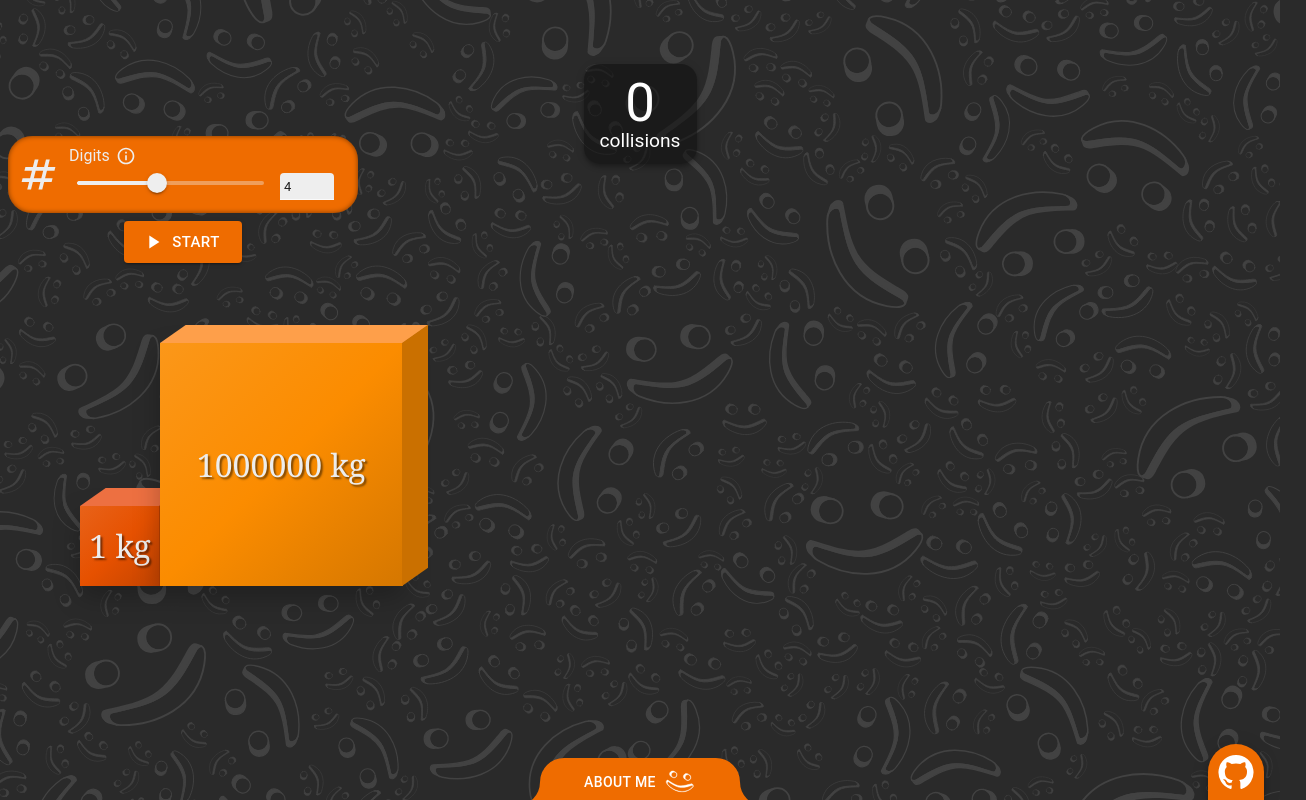
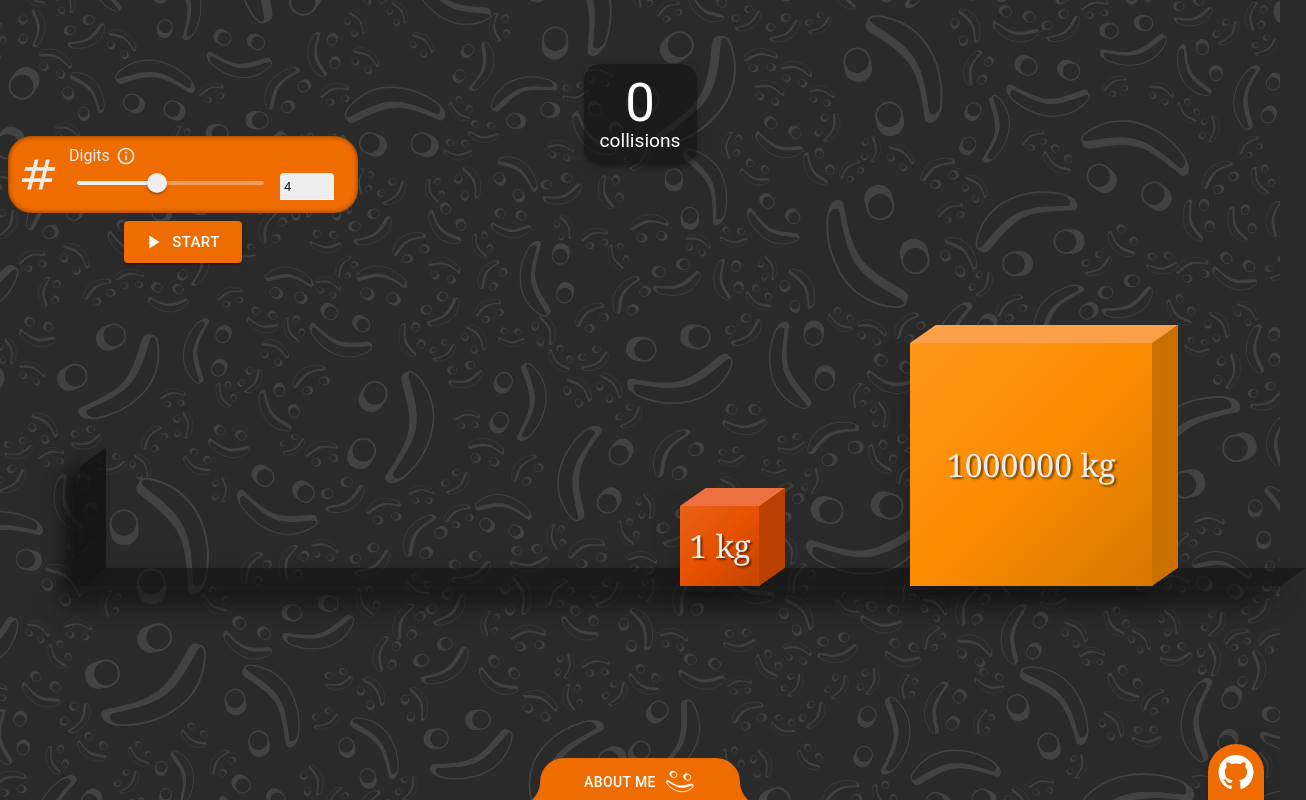
Before and after one commit to fynnbrem/homepage, a Next.js app: page /pi-collider in a window 1280 px wide. Shown: the whole page, 1306 px wide, since content can reach past the window. Built offline with nearby package versions, Linux system fonts and the light colour scheme.

Commit message:
More visual improvements to the blocks.

```diff
--- a/app/pi-collider/Blocks.tsx
+++ b/app/pi-collider/Blocks.tsx
@@ -1,9 +1,19 @@
 import { Ref, useImperativeHandle, useMemo, useRef } from "react"
-import { Box, darken, lighten } from "@mui/material"
+import { alpha, Box, darken, lighten } from "@mui/material"
 import { orange } from "@mui/material/colors"
 import styles from "./Cube.module.css"
+import { theme } from "@/app/lib/theme"
 
 export type BlockMover = (minor: number, major: number) => void
+
+export type BlockProps = {
+    minorLength: number
+    majorLength: number
+    minorInitPos: number
+    majorInitPos: number
+    minorMass: number
+    majorMass: number
+}
 
 /**
  * A slight gradient derived from the `base` color that has light shining from the top-left.
@@ -16,28 +26,63 @@ const materialGradient = (base: string) =>
     ${darken(base, 0.15)} 100%
     )`
 
+/**
+ * A single block. Has side faces to look 3D and contains its `mass` as text.
+ */
+function Block(props: {
+    ref: React.RefObject<HTMLDivElement>
+    length: number
+    mass: number
+    initialPos: number
+    baseColor: string
+    background: string
+}) {
+    return (
+        <Box
+            ref={props.ref}
+            sx={{
+                width: props.length,
+                height: props.length,
+                position: "absolute",
+                bottom: 0,
+                transform: `translateX(${props.initialPos}px)`,
+                ["--front"]: props.baseColor,
+                background: props.background,
+                display: "flex",
+                justifyContent: "center",
+                alignItems: "center",
+                boxShadow: "0 10px 25px rgba(0, 0, 0, 0.25)",
+            }}
+            // Apply the escaping side faces.
+            className={styles.cube}
+        >
+            {props.mass} kg
+        </Box>
+    )
+}
+
 export function Blocks(props: {
     blockMover: Ref<BlockMover>
-    minorLength: number
-    majorLength: number
-    minorMass: number
-    majorMass: number
+    blockProps: BlockProps
     padding: number
     distanceScale: number
 }) {
     const minorBlockRef = useRef<HTMLDivElement>(null!)
     const majorBlockRef = useRef<HTMLDivElement>(null!)
+    const bp = props.blockProps
 
     function setBlockPosition(minorPos: number, majorPos: number) {
         minorBlockRef.current.style.transform = `translateX(${minorPos * props.distanceScale}px)`
-        majorBlockRef.current.style.transform = `translateX(${majorPos * props.distanceScale + props.minorLength}px)`
+        majorBlockRef.current.style.transform = `translateX(${majorPos * props.distanceScale + bp.minorLength}px)`
     }
 
-    const colors = [orange[900], orange[600]]
-    const backgrounds = useMemo(
-        () => [materialGradient(colors[0]), materialGradient(colors[1])],
-        [],
-    )
+    const colors = useMemo(() => {
+        const base = [orange[900], orange[600]]
+        return {
+            minor: [base[0], materialGradient(base[0])],
+            major: [base[1], materialGradient(base[1])],
+        }
+    }, [])
 
     useImperativeHandle(props.blockMover, () => setBlockPosition)
 
@@ -45,53 +90,59 @@ export function Blocks(props: {
         <Box
             sx={{
                 position: "relative",
-                height: Math.max(props.minorLength, props.majorLength),
+                height: Math.max(bp.minorLength, bp.majorLength),
                 // We use px as unit so the position and canvas calculations stay straightforward.
                 margin: `${props.padding}px`,
+                marginRight: 0,
                 fontFamily: '"Cambria Math", "Cambria", serif',
-                fontVariantNumeric: "lining-nums tabular-nums",
                 fontSize: 32,
                 textShadow: "2px 2px 2px rgba(0, 0, 0, 0.5)",
             }}
         >
             <Box
+                sx={{
+                    background: alpha(theme.palette.background.default, 0.6),
+                    transform: "skewX(-55deg)",
+                    transformOrigin: "left bottom",
+                    width: "100%",
+                    height: 18,
+                    position: "absolute",
+                    top: bp.majorLength - 18,
+                    boxShadow: `0 16px 16px ${theme.palette.background.default}`,
+                }}
+            />
+            <Box
+                sx={{
+                    background: alpha(theme.palette.background.default, 0.8),
+                    transform: "skewY(-35deg)",
+                    transformOrigin: "left bottom",
+                    bottom: 0,
+                    width: 26,
+                    height: bp.minorLength * 1.5,
+                    position: "absolute",
+                    boxShadow: `-16px 0 16px ${theme.palette.background.default}`,
+                }}
+            />
+
+            <Block
                 ref={minorBlockRef}
-                sx={{
-                    width: props.minorLength,
-                    height: props.minorLength,
-                    position: "absolute",
-                    bottom: 0,
-                    transform: `translateX(0px)`,
-                    ["--front" as any]: colors[0],
-                    background: backgrounds[0],
-                    display: "flex",
-                    justifyContent: "center",
-                    alignItems: "center",
-                    boxShadow: "0 10px 25px rgba(0,0,0,.25)",
-                }}
-                className={styles.cube}
-            >
-                {props.minorMass} kg
-            </Box>
-            <Box
+                length={bp.minorLength}
+                mass={bp.minorMass}
+                initialPos={bp.minorInitPos * props.distanceScale}
+                baseColor={colors.minor[0]}
+                background={colors.minor[1]}
+            />
+
+            <Block
                 ref={majorBlockRef}
-                sx={{
-                    width: props.majorLength,
-                    height: props.majorLength,
-                    position: "absolute",
-                    bottom: 0,
-                    transform: `translateX(${props.minorLength}px)`,
-                    ["--front" as any]: colors[1],
-                    background: backgrounds[1],
-                    display: "flex",
-                    justifyContent: "center",
-                    alignItems: "center",
-                    boxShadow: "0 10px 25px rgba(0,0,0,.25)",
-                }}
-                className={styles.cube}
-            >
-                {props.majorMass} kg
-            </Box>
+                length={bp.majorLength}
+                mass={bp.majorMass}
+                initialPos={
+                    bp.majorInitPos * props.distanceScale + bp.minorLength
+                }
+                baseColor={colors.major[0]}
+                background={colors.major[1]}
+            />
         </Box>
     )
 }
--- a/app/pi-collider/page.tsx
+++ b/app/pi-collider/page.tsx
@@ -4,7 +4,7 @@ import { Box, Button } from "@mui/material"
 import SparkCanvas from "@/app/pi-collider/BurstCanvas"
 import { randomInt } from "@/app/lib/math"
 import { BlockConfig, CollisionRecord } from "@/app/pi-collider/collisions"
-import { BlockMover, Blocks } from "@/app/pi-collider/Blocks"
+import { BlockMover, BlockProps, Blocks } from "@/app/pi-collider/Blocks"
 import {
     calculatePosition,
     interpolatePosition,
@@ -81,20 +81,21 @@ function getSimulationConfig(massRatio: number): SimulationConfig {
 function CollisionBox(props: {
     ref: React.RefObject<HTMLDivElement>
     makeSpark: React.RefObject<(x: number, y: number) => void>
-    simConfig: React.RefObject<SimulationConfig>
+    blockProps: BlockProps
     blockMover: React.RefObject<BlockMover>
     simConfigState: SimulationConfig
 }) {
-
-
     return (
-        <Box sx={{ position: "relative" }} ref={props.ref}>
+        <Box
+            sx={{ position: "relative" }}
+            ref={props.ref}
+        >
             {/*Make the burst canvas overlay the boxes.*/}
             <SparkCanvas
                 ref={props.makeSpark}
                 style={{
                     width: "100%",
-                    height: props.simConfig.current.majorLength + 2 * padding,
+                    height: props.blockProps.majorLength + 2 * padding,
                     position: "absolute",
                     zIndex: zIndex.counter - 1,
                     top: -padding,
@@ -103,10 +104,7 @@ function CollisionBox(props: {
             <Blocks
                 padding={padding}
                 blockMover={props.blockMover}
-                minorLength={props.simConfigState.minorLength}
-                majorLength={props.simConfigState.majorLength}
-                minorMass={1}
-                majorMass={props.simConfigState.massRatio}
+                blockProps={props.blockProps}
                 distanceScale={distanceScale}
             />
         </Box>
@@ -117,6 +115,7 @@ export default function PiCollider() {
     const [digits, setDigits_] = useState(4)
     /** Whether the last collision has passed, i.e. the simulation is in its final state.*/
     const [isFinal, setIsFinal] = useState(false)
+    const [processId, setProcessId] = useState(0)
     const blockMover = useRef<BlockMover>(null!)
     const makeSparkRef = useRef<(x: number, y: number) => void>(null!)
     const counterRef = useRef<GrowCounterHandle>(null!)
@@ -275,7 +274,6 @@ export default function PiCollider() {
 
             console.log(collisionBoxRef.current.getBoundingClientRect())
 
-
             if (
                 index == colls.length - 1 &&
                 elapsedTime > colls[index].time * timeScale
@@ -333,6 +331,7 @@ export default function PiCollider() {
         setSimConfigState(simConfig.current)
 
         function handle(result: CollisionRecord[]) {
+            setProcessId((v) => v + 1)
             // Run the simulation.
             collsRef.current = result
             startTimeRef.current = performance.now()
@@ -430,9 +429,17 @@ export default function PiCollider() {
                     </Button>
                 </Box>
                 <CollisionBox
+                    key={processId}
                     ref={collisionBoxRef}
                     makeSpark={makeSparkRef}
-                    simConfig={simConfig}
+                    blockProps={{
+                        minorLength: simConfigState.minorLength,
+                        majorLength: simConfigState.majorLength,
+                        minorInitPos: simConfigState.blockConfig.minor.pos,
+                        majorInitPos: simConfigState.blockConfig.major.pos,
+                        minorMass: 1,
+                        majorMass: simConfigState.massRatio,
+                    }}
                     blockMover={blockMover}
                     simConfigState={simConfigState}
                 />
```
Also changed, not shown: app/pi-collider/GOALS.md (+5 -0 lines).
